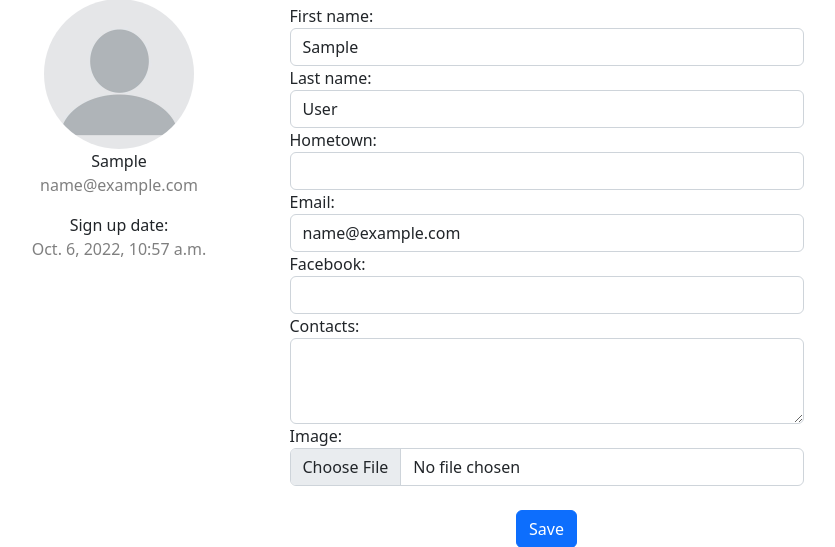
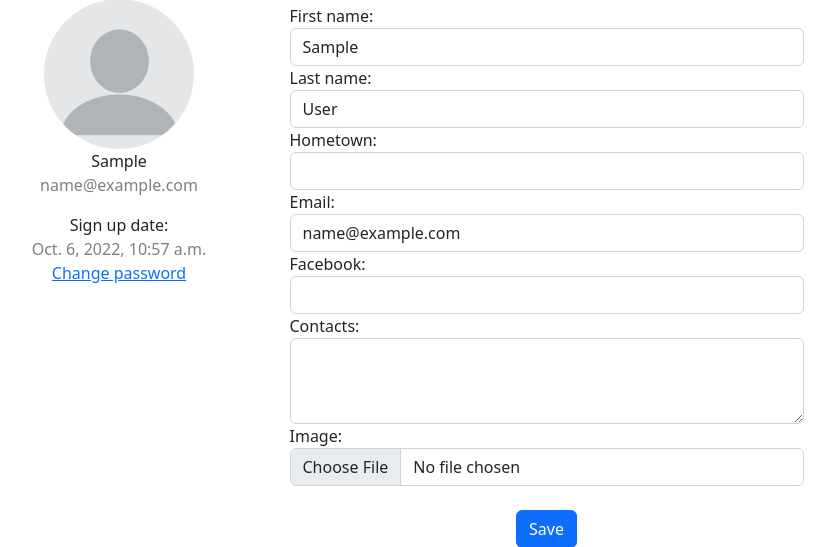
Before and after one commit to VetalM84/ua_hub, a Django app: page /profile/ in a window 1280 px wide. Shown: the part 155-702 px from the top of the page, without its empty margins (236-1071 px from the left). Run offline with Django 4.2, Linux system fonts and the light colour scheme; the visitor is signed in with stand-in values (Sample User, id 1).

Commit message:
Add link to change password

```diff
--- a/apps/accounts/templates/accounts/profile.html
+++ b/apps/accounts/templates/accounts/profile.html
@@ -14,6 +14,7 @@
                     <span class="text-black-50">{{ request.user.email }}</span>
                     <span class="font-weight-bold mt-3">{% translate "Sign up date" %}:</span>
                     <span class="text-black-50">{{ request.user.date_joined }}</span>
+                    <a href="{% url "password_change" %}">{% translate "Change password" %}</a>
                 </div>
             </div>
             <div class="col-md-6">
```
